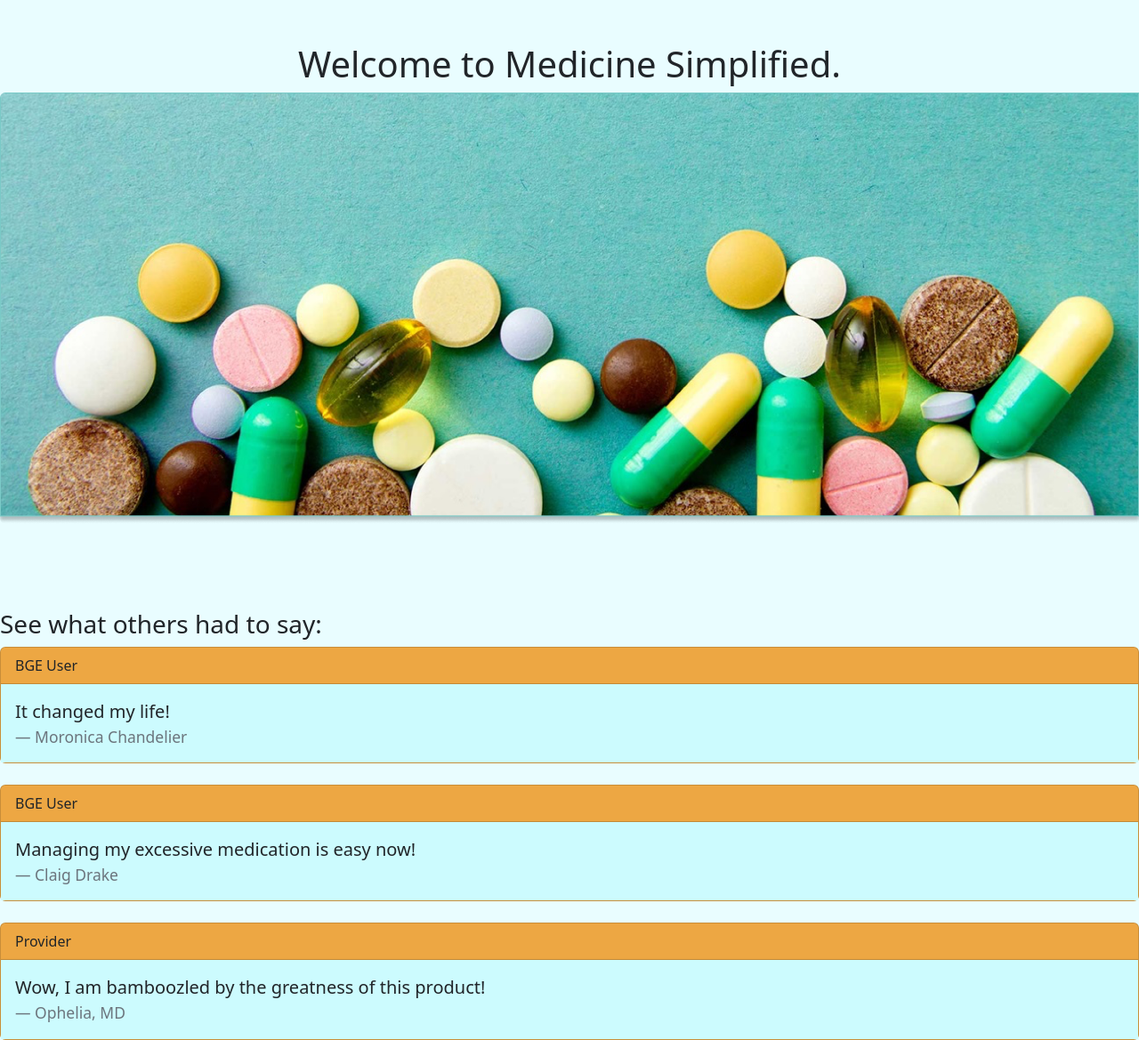
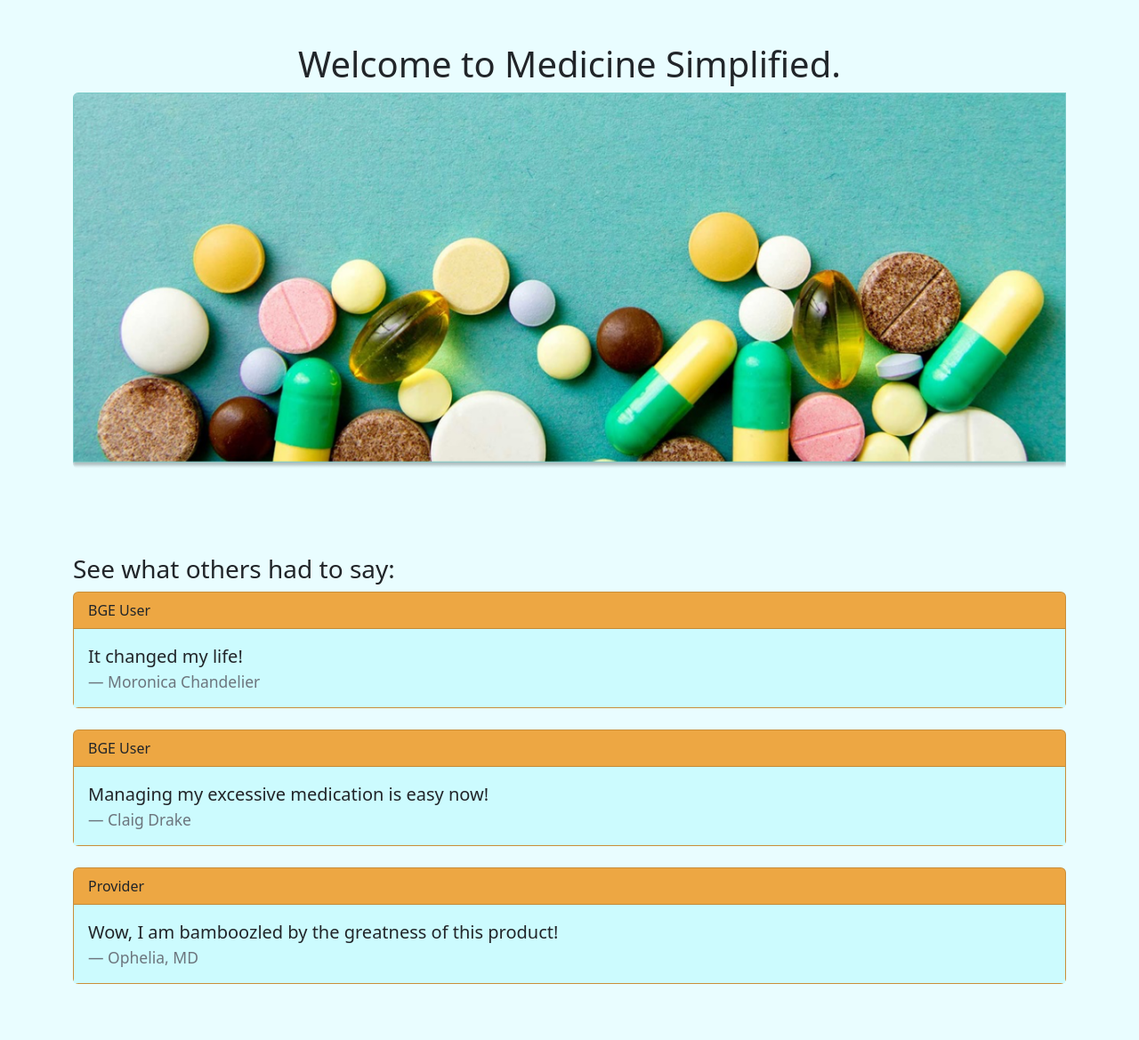
Before and after one commit to kaphelps33/BGE, a Flask app: page / in a window 1280 px wide. Shown: the part 66-1235 px from the top of the page at 89% size. After the commit the page ends 1172 px from the top, so only its background shows below. Run offline with Flask 3, Linux system fonts and the light colour scheme; some libraries are stand-ins or nearby versions.

Commit message:
added div container to home page

```diff
--- a/app/templates/index.html
+++ b/app/templates/index.html
@@ -3,8 +3,10 @@
 {% block title %}Home{% endblock %}
 
 {% block content %}
+<div class="container">
     <h1 class="mt-5" style="text-align: center;">Welcome to Medicine Simplified.</h1>
-<img src="{{url_for('static', filename='Home_Image.png')}}" class="img-fluid rounded-start" alt="Picture of Medication">
+    <img src="{{url_for('static', filename='Home_Image.png')}}" class="img-fluid rounded-start"
+        alt="Picture of Medication">
     <br><br><br><br><br>
 
     <h3>See what others had to say:</h3>
@@ -48,4 +50,6 @@
             </blockquote>
         </div>
     </div>
+</div>
+
 {% endblock %}
```
Also changed, not shown: 1 other file. Lines whose indentation alone changed are shown as unchanged.
